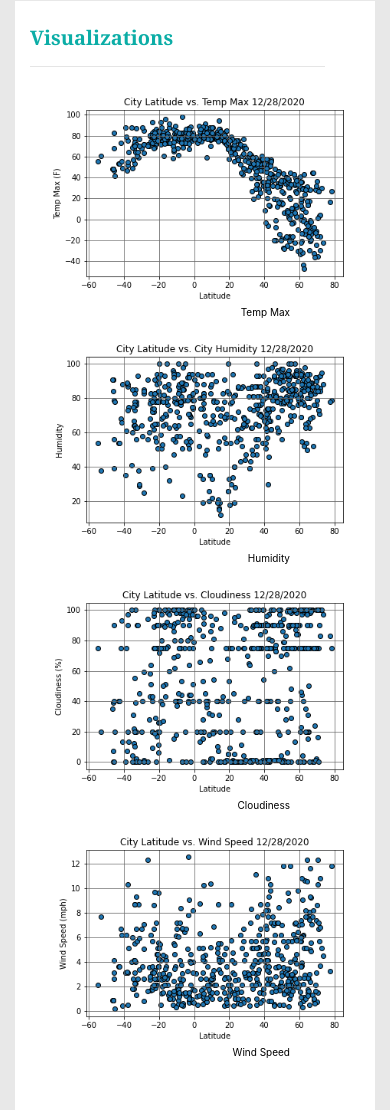
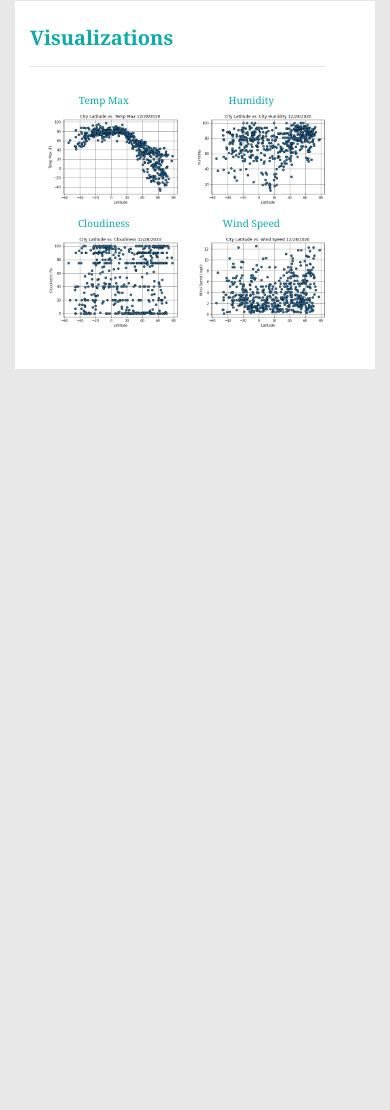
Before and after one commit to eleshuk/Web-Design-Challenge, a plain HTML site: page index.html in a window 390 px wide. Shown: the part 871-1981 px from the top of the page. After the commit the page ends 1302 px from the top, so only its background shows below. Drawn offline with nearby package versions, Linux system fonts and the light colour scheme.

Commit message:
final tweaks and adjustments for small screen use

```diff
--- a/index.html
+++ b/index.html
@@ -71,28 +71,28 @@
                 <hr>
                 <div class="container">
                     <div class="row">
-                        <div class="col-lg-6">
+                        <div class="col-6">
                             <a href="max-temp.html">
+                                <div class="img-title">Temp Max</div>
                                 <img class="option" src="Visualizations/Latitude_vs_Temp_Max.png" width="125%" alt="temp">
-                                <div class="overlay">Temp Max</div>
                             </a>
                         </div>
-                        <div class="col-lg-6">
+                        <div class="col-6">
                             <a href="humidity.html">
+                                <div class="img-title">Humidity</div>
                                 <img class="option" src="Visualizations/Latitude_vs_Hum.png" width="125%" alt="humidity">
-                                <div class="overlay">Humidity</div>
                             </a>
                         </div>
-                        <div class="col-lg-6">
+                        <div class="col-6">
                             <a href="cloudiness.html">
+                                <div class="img-title">Cloudiness</div>
                                 <img class="option" src="Visualizations/Latitude_vs_Cloud.png" width="125%" alt="cloudiness">
-                                <div class="overlay">Cloudiness</div>
                             </a>
                         </div>
-                        <div class="col-lg-6">
+                        <div class="col-6">
                             <a href="wind-speed.html">
+                                <div class="img-title">Wind Speed</div>
                                 <img class="option" src="Visualizations/Latitude_vs_Wind_Speed.png" width="125%" alt="wind">
-                                <div class="overlay">Wind Speed</div>
                             </a>
                         </div>
                     </div>
--- a/style.css
+++ b/style.css
@@ -100,6 +100,18 @@ a .detail:hover {
     padding: 1px 20px 10px;
 }
 
+/* Change font size, color above smaller visualizations */
+.img-title {
+    color: #0BADA6;
+    font-family: Georgia, 'Times New Roman', Times, serif;
+    font-weight: normal;
+    padding-top: 10px;
+    padding:auto;
+    margin: auto;
+    font-size: 10px;
+    text-align: center;
+}
+
 /*  ---------------------------------------------------------------------------------------------------------- */
 
 /* COMPARISON PAGE */
@@ -163,13 +175,13 @@ a:hover {
 
 /* MEDIA CHANGES */
 /* Change the size of the navbar on changing the size of the screen */
-@media(max-width: 900px){
+@media(max-width: 992px){
 .navbar-expand-sm {
 background-color: #0BADA6 !important;}}
 
 /* Box around image when you hover over it */
 
-@media(max-width: 1000px){
+@media(max-width: 992px){
 .container .option:hover {
     border:none;
 }}
```
Also changed, not shown: cloudiness.html (+9 -8 lines), humidity.html (+8 -8 lines), max-temp.html (+8 -8 lines), wind-speed.html (+8 -8 lines).
